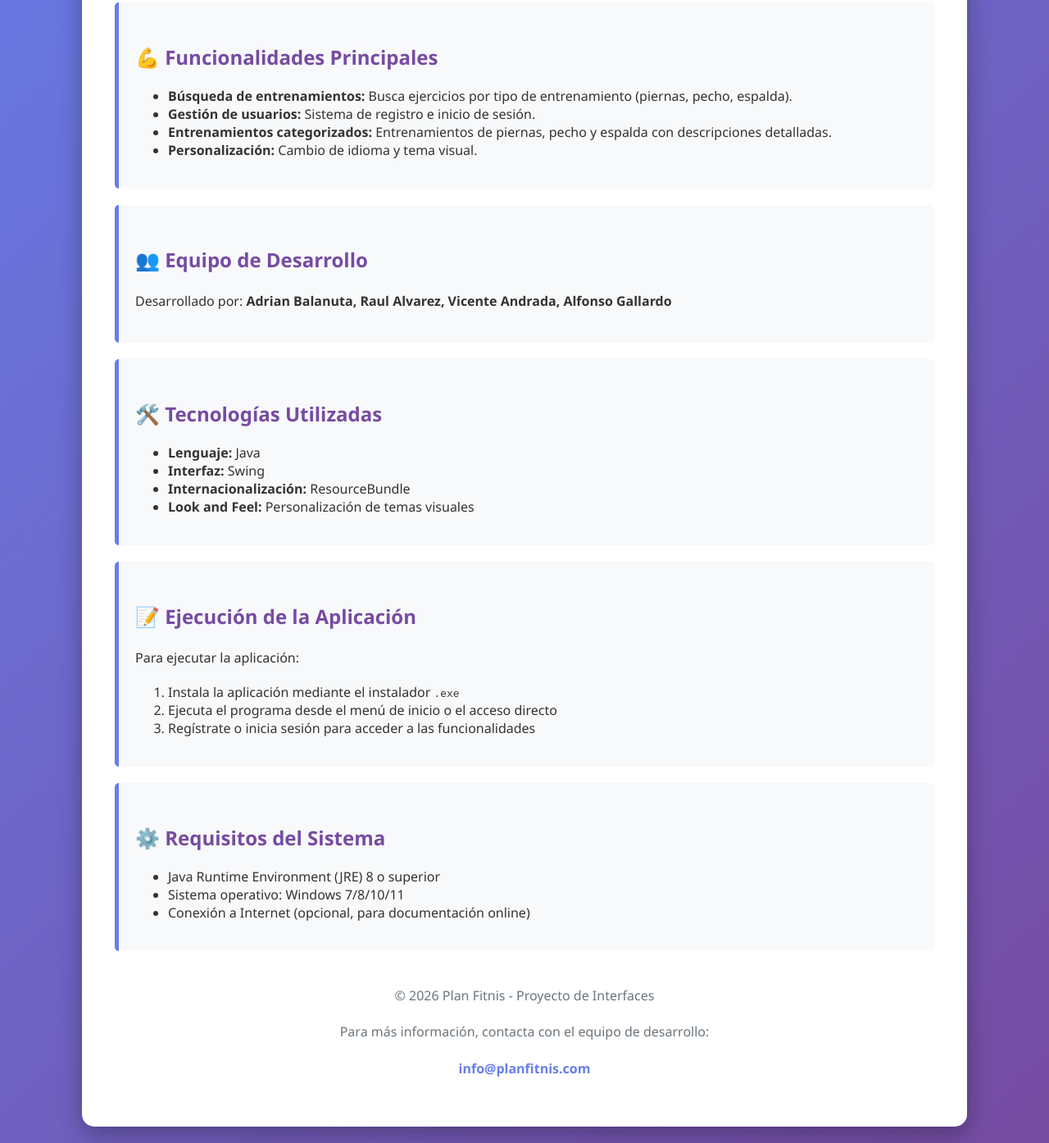
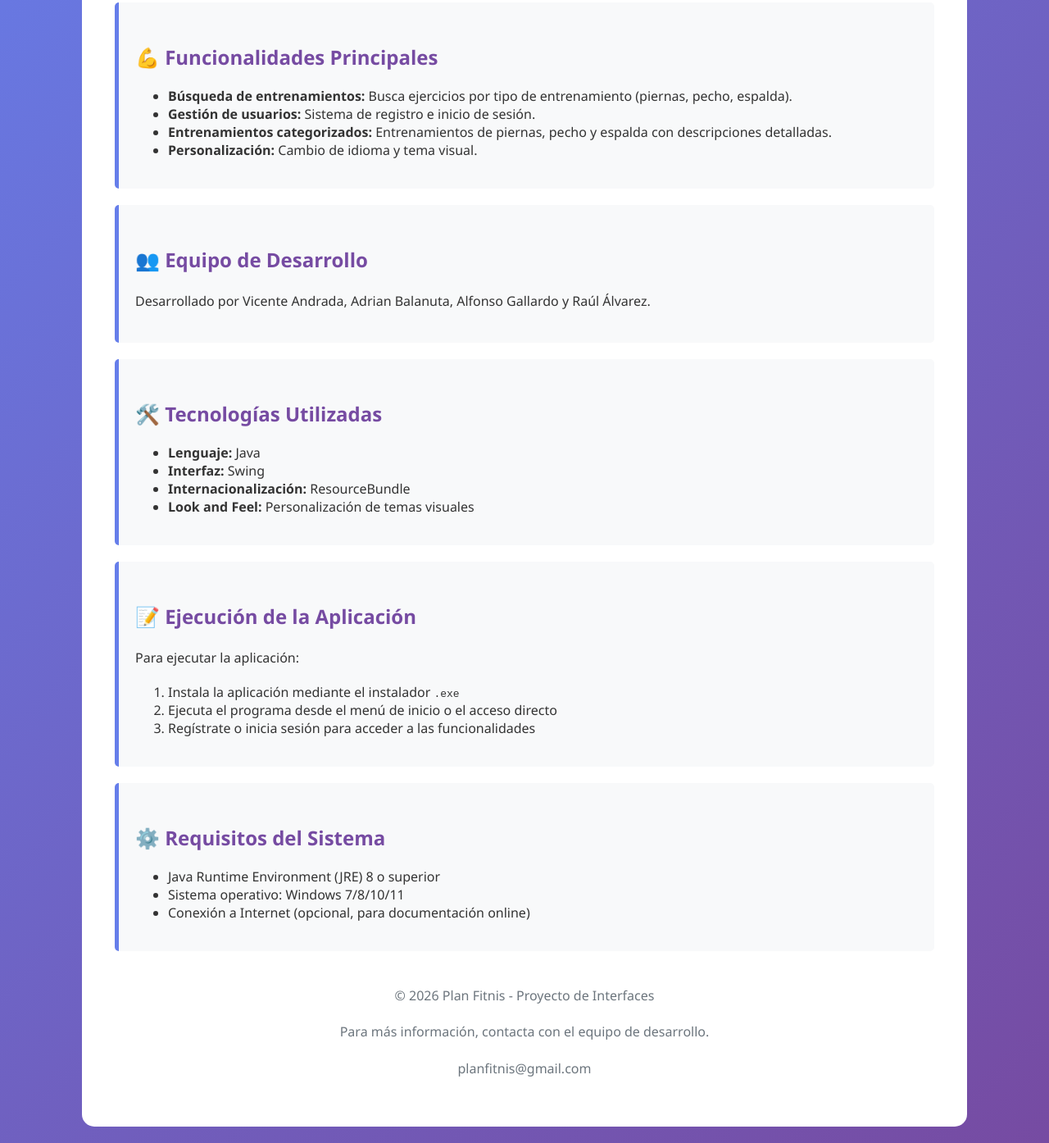
Before and after one commit to R4UL1802/PlanFitnis, a plain HTML site: page docs/index.html in a window 1280 px wide. Shown: the part 372-1766 px from the top of the page at 82% size. Drawn offline with Linux system fonts and the light colour scheme.

Commit message:
Update index.html

```diff
--- a/docs/index.html
+++ b/docs/index.html
@@ -19,7 +19,7 @@
             background: white;
             border-radius: 15px;
             padding: 40px;
-            box-shadow: 0 10px 30px rgba(0, 0, 0, 0.3);
+            box-shadow: 0 10px 30px rgba(0, , 0, 0.3);
         }
 
         h1 {
@@ -68,11 +68,6 @@
         a:hover {
             text-decoration: underline;
         }
-
-        .email {
-            color: #667eea;
-            font-weight: bold;
-        }
     </style>
 </head>
 <body>
@@ -96,7 +91,7 @@
 
         <div class="feature">
             <h2>👥 Equipo de Desarrollo</h2>
-            <p>Desarrollado por: <strong>Adrian Balanuta, Raul Alvarez, Vicente Andrada, Alfonso Gallardo</strong></p>
+            <p>Desarrollado por Vicente Andrada, Adrian Balanuta, Alfonso Gallardo y Raúl Álvarez.</p>
         </div>
 
         <div class="feature">
@@ -130,8 +125,8 @@
 
         <footer>
             <p>© 2026 Plan Fitnis - Proyecto de Interfaces</p>
-            <p>Para más información, contacta con el equipo de desarrollo:</p>
-            <p><a href="mailto:info@planfitnis.com" class="email">info@planfitnis.com</a></p>
+            <p>Para más información, contacta con el equipo de desarrollo.</p>
+             <p>planfitnis@gmail.com</p>
         </footer>
     </div>
 </body>
```
